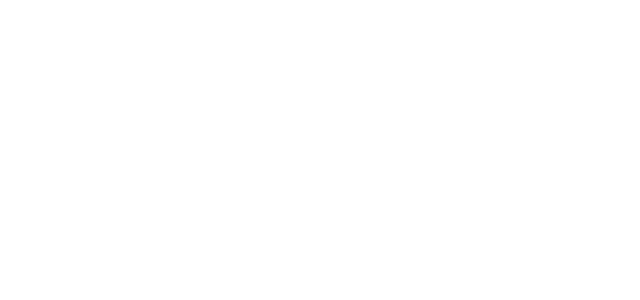
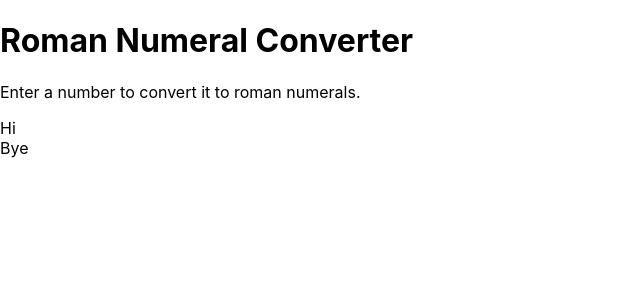
Before and after one commit to bmhan319/reactRomanNumeral, a React (Create React App) app: page / in a window 1280 px wide. Shown: the top 300 px of the page, without its empty margins (0-640 px from the left). Built offline with nearby package versions, Linux system fonts and the light colour scheme.

Commit message:
created input/ouput components and some html tags

```diff
--- a/src/App.js
+++ b/src/App.js
@@ -1,11 +1,20 @@
-import React from 'react';
+import React, {Component} from 'react';
+import RomanInput from "./RomanInput"
+import RomanOutput from "./RomanOutput"
 
-function App() {
-  return (
-    <div className="App">
-
-    </div>
-  );
+class App extends Component {
+  render() {
+    return (
+      <div className="App">
+        <div className="roman-container">
+          <h1 className="roman-title">Roman Numeral Converter</h1>
+          <p className="roman-text">Enter a number to convert it to roman numerals.</p>
+        </div>
+        <RomanInput />
+        <RomanOutput />
+      </div>
+    );
+  }
 }
 
 export default App;
--- /dev/null
+++ b/src/RomanInput.js
@@ -0,0 +1,11 @@
+import React, {Component} from 'react';
+
+class RomanInput extends Component {
+  render() {
+    return(
+      <div>Hi</div>
+    )
+  }
+}
+
+export default RomanInput
--- /dev/null
+++ b/src/RomanOutput.js
@@ -0,0 +1,9 @@
+import React from 'react'
+
+const RomanOutput = () => {
+  return(
+    <div>Bye</div>
+  )
+}
+
+export default RomanOutput
```
